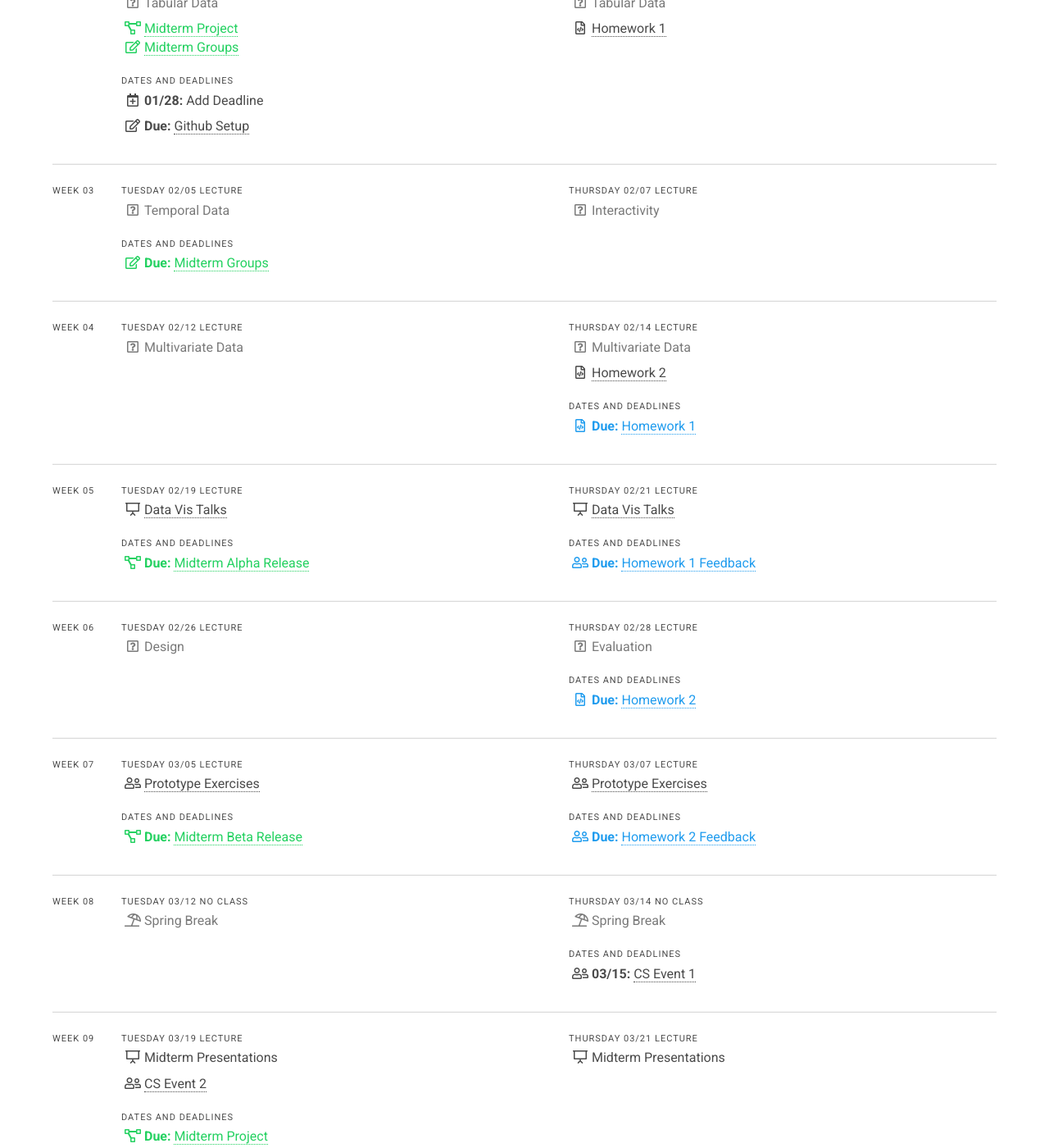
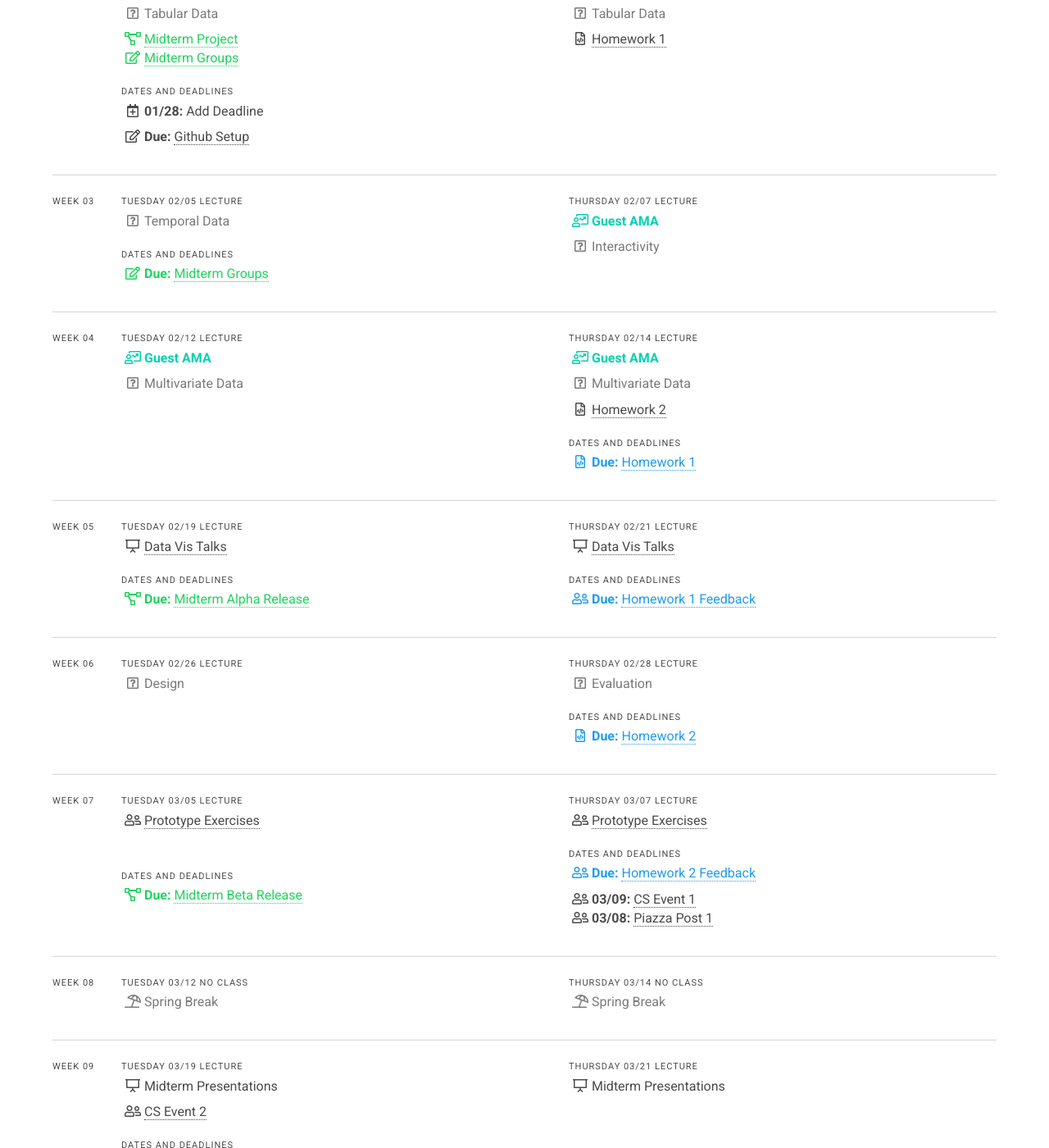
Before and after one commit to usf-cs360-spring2019/usf-cs360-spring2019.github.io, a Jekyll site: the page built from schedule.html, in a window 1280 px wide and 1400 px high, scrolled down 708 px. Shown: the whole window at 82% size. Built offline with Jekyll 4.4.1, drawn with Linux system fonts in a browser that asks for light colours; some of the changed text lies outside the part shown.

Commit message:
Added speakers, slide links.

```diff
--- a/_data/schedule.yml
+++ b/_data/schedule.yml
@@ -24,6 +24,9 @@ icons:
   presentation: &icon_presentation
     label: Presentation
     class: far fa-presentation
+  speaker: &icon_speaker
+    label: Guest Speaker
+    class: far fa-user-chart
   quiz: &icon_survey
     label: Survey
     class: far fa-edit
@@ -55,13 +58,25 @@ assignments:
       text: CS Event 1
       icon: *icon_participation
       link: https://usfca.instructure.com/courses/1582982/assignments/6821998
-      date: 2019-03-15
+      date: 2019-03-09
 
   - csevent2: &csevent2
       text: CS Event 2
       icon: *icon_participation
       link: https://usfca.instructure.com/courses/1582982/assignments/6821996
       date: 2019-05-10
+
+  - piazza1: &piazza1
+      text: Piazza Post 1
+      icon: *icon_participation
+      date: 2019-03-08
+      link: https://usfca.instructure.com/courses/1582982/assignments/6823823
+
+  - piazza2: &piazza2
+      text: Piazza Post 2
+      icon: *icon_participation
+      date: 2019-05-10
+      link: https://usfca.instructure.com/courses/1582982/assignments/6823824
 
   - homework1: &homework1
       text: Homework 1
@@ -186,13 +201,13 @@ weeks:
     - type: Lecture
       date: 2019-01-22
       resources:
-      - text: Introduction
-        icon: *icon_pending
-        type: grey
+      - text: Motivation
+        icon: *icon_slides
+        link: https://drive.google.com/open?id=0BxYofk0iB_upeWVkazNlemx3T1k
 
       - text: Terminology
-        icon: *icon_pending
-        type: grey
+        icon: *icon_slides
+        link: https://drive.google.com/open?id=0BxYofk0iB_upMVQyUmpoYk1lNVk
 
       - text: Course Syllabus
         link: /syllabus.html
@@ -200,6 +215,7 @@ weeks:
         bump: true
 
       - <<: *csevent1
+      - <<: *piazza1
 
       - text: Historic Events
         icon: *icon_survey
@@ -280,9 +296,14 @@ weeks:
     - type: Lecture
       date: 2019-02-07
       resources:
+      - text: Guest AMA
+        icon: *icon_speaker
+        type: primary has-text-weight-bold
+
       - text: Interactivity
         icon: *icon_pending
         type: grey
+        bump: true
 
 
 - week: 4
@@ -290,16 +311,26 @@ weeks:
     - type: Lecture
       date: 2019-02-12
       resources:
+      - text: Guest AMA
+        icon: *icon_speaker
+        type: primary has-text-weight-bold
+
       - text: Multivariate Data
         icon: *icon_pending
         type: grey
+        bump: true
 
     - type: Lecture
       date: 2019-02-14
       resources:
+      - text: Guest AMA
+        icon: *icon_speaker
+        type: primary has-text-weight-bold
+
       - text: Multivariate Data
         icon: *icon_pending
         type: grey
+        bump: true
 
       - <<: *homework2
         bump: true
@@ -366,6 +397,10 @@ weeks:
       - <<: *feedback2
         type: info
 
+      - <<: *csevent1
+        bump: true
+      - <<: *piazza1
+
 - week: 8
   days:
     - type: No Class
@@ -383,9 +418,6 @@ weeks:
         icon:
           class: far fa-umbrella-beach
         type: grey
-
-      deadlines:
-      - <<: *csevent1
 
 - week: 9
   days:
@@ -435,7 +467,9 @@ weeks:
     - type: Lecture
       date: 2019-04-02
       resources:
-      - <<: *vistalks
+      - text: Guest Speaker
+        icon: *icon_speaker
+        type: primary has-text-weight-bold
 
       deadlines:
       - <<: *final_proposal
@@ -535,9 +569,7 @@ weeks:
     - type: Lecture
       date: 2019-05-07
       resources:
-      - text: Pending
-        icon: *icon_pending
-        type: grey
+      - <<: *vistalks
 
     - type: Lecture
       date: 2019-05-09
@@ -552,6 +584,7 @@ weeks:
 
       deadlines:
       - <<: *csevent2
+      - <<: *piazza2
 
 - text: Finals
   days:
```
